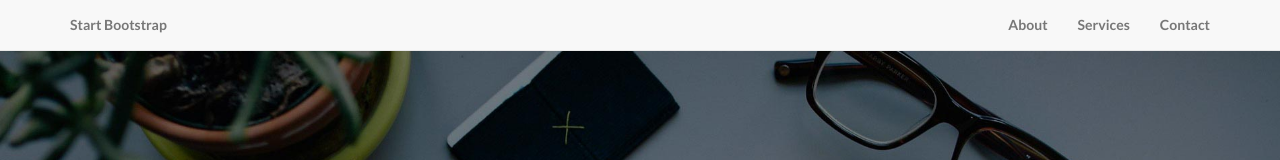
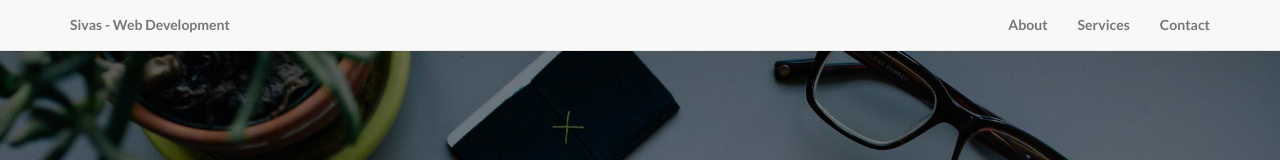
Before and after one commit to v8-suresh/v8-suresh.github.io, a plain HTML site: page index.html in a window 1280 px wide. Shown: the top 160 px of the page. Drawn offline with Linux system fonts and the light colour scheme.

Commit message:
Changing Site Template - borrowed from start bootstrap - test title

```diff
--- a/index.html
+++ b/index.html
@@ -43,7 +43,7 @@
                     <span class="icon-bar"></span>
                     <span class="icon-bar"></span>
                 </button>
-                <a class="navbar-brand topnav" href="#">Start Bootstrap</a>
+                <a class="navbar-brand topnav" href="#">Sivas - Web Development</a>
             </div>
             <!-- Collect the nav links, forms, and other content for toggling -->
             <div class="collapse navbar-collapse" id="bs-example-navbar-collapse-1">
```
